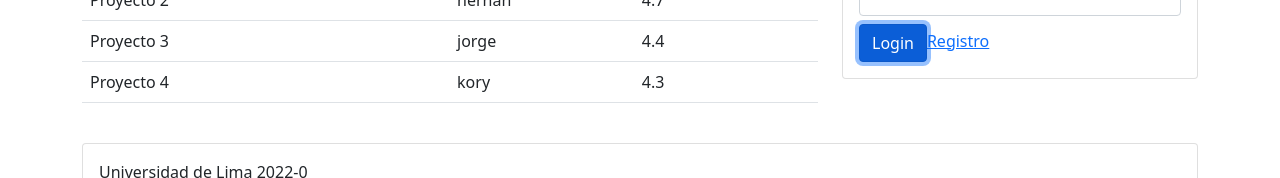
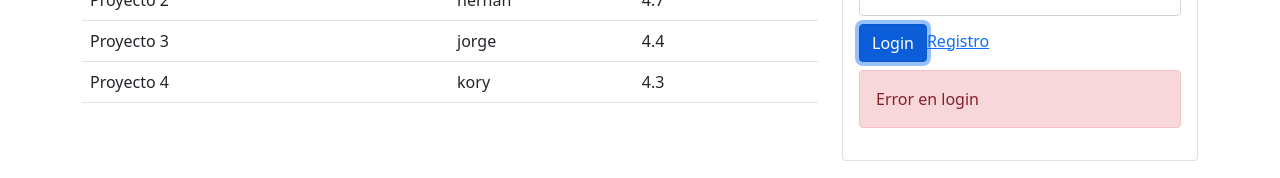
Before and after one commit to ulima-pw/portafolio_react_20220, a Next.js app: page / in a window 1280 px wide. Both pictures are taken after a click on the button "Login". Shown: the part 1180-1358 px from the top of the page. Built offline with nearby package versions, Linux system fonts and the light colour scheme.

Commit message:
Login implementado

```diff
--- a/components/formulario_login.component.js
+++ b/components/formulario_login.component.js
@@ -16,9 +16,8 @@ const FormularioLogin = (props) => {
     }
 
     const butLoginOnClick = () => {
-        console.log(`Username: ${txtUsername}`)
-        console.log(`Password: ${txtPassword}`)
-
+        // Se va a ejecutar la funcion que se paso por el props (onLogin)
+        props.onLogin(txtUsername, txtPassword)
     }
 
     return <aside className="col-md-4">
@@ -40,6 +39,14 @@ const FormularioLogin = (props) => {
                             onClick={ butLoginOnClick }>Login</button>
                     <a href="#">Registro</a>
                 </form>
+
+                {
+                    (() => {
+                        if (props.error) {
+                            return <div className="alert alert-danger mt-2">Error en login</div>
+                        }
+                    })()
+                }
             </div>
         </div>
     </aside>
--- a/pages/index.js
+++ b/pages/index.js
@@ -3,6 +3,7 @@ import Banner from "../components/banner.component";
 import ListaProyectos from "../components/lista_proyectos.component";
 import FormularioLogin from "../components/formulario_login.component";
 import Footer from "../components/footer.component";
+import { useState } from "react";
 
 export default function Home() {
     const listadoProyectos = [
@@ -11,6 +12,18 @@ export default function Home() {
         {nombre : "Proyecto 3", usuario: "jorge", puntaje : 4.4},
         {nombre : "Proyecto 4", usuario: "kory", puntaje : 4.3}
     ]
+
+    const [errorLogin, setErrorLogin] = useState(false)
+
+    const loginHandler = (username, password) => {
+        if (username == "billy" && password == "123") {
+            location.href = "/main"
+        }else {
+            console.log("Error en login")
+            setErrorLogin(true)
+        }
+    }
+
     return <div>
         <div>
             <header>
@@ -22,7 +35,7 @@ export default function Home() {
             <Banner />
             <div className="row mt-4">
                 <ListaProyectos proyectos={ listadoProyectos } />
-                <FormularioLogin />
+                <FormularioLogin onLogin={ loginHandler } error={ errorLogin }/>
             </div>
         </div>
         <Footer />
```
